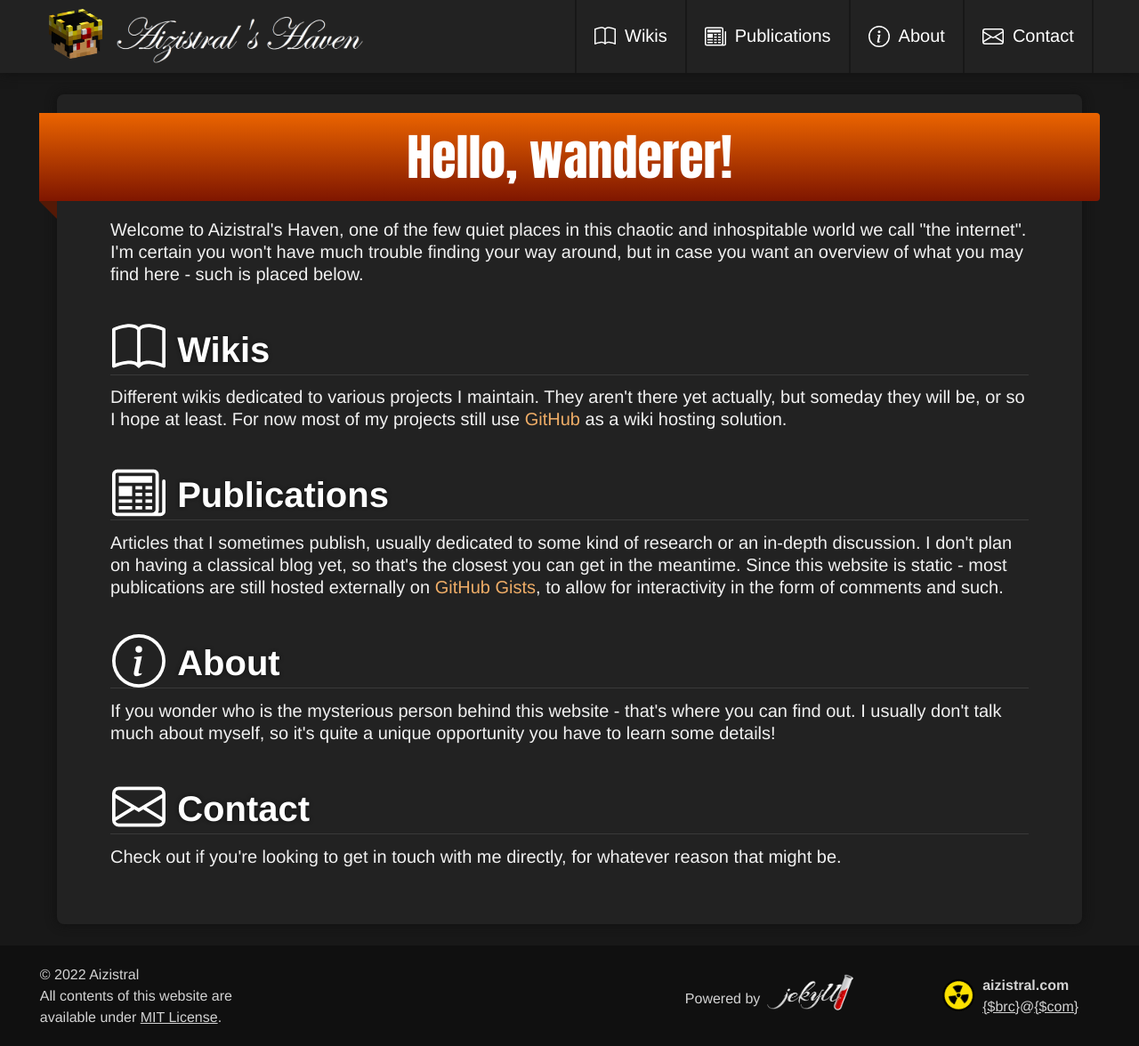
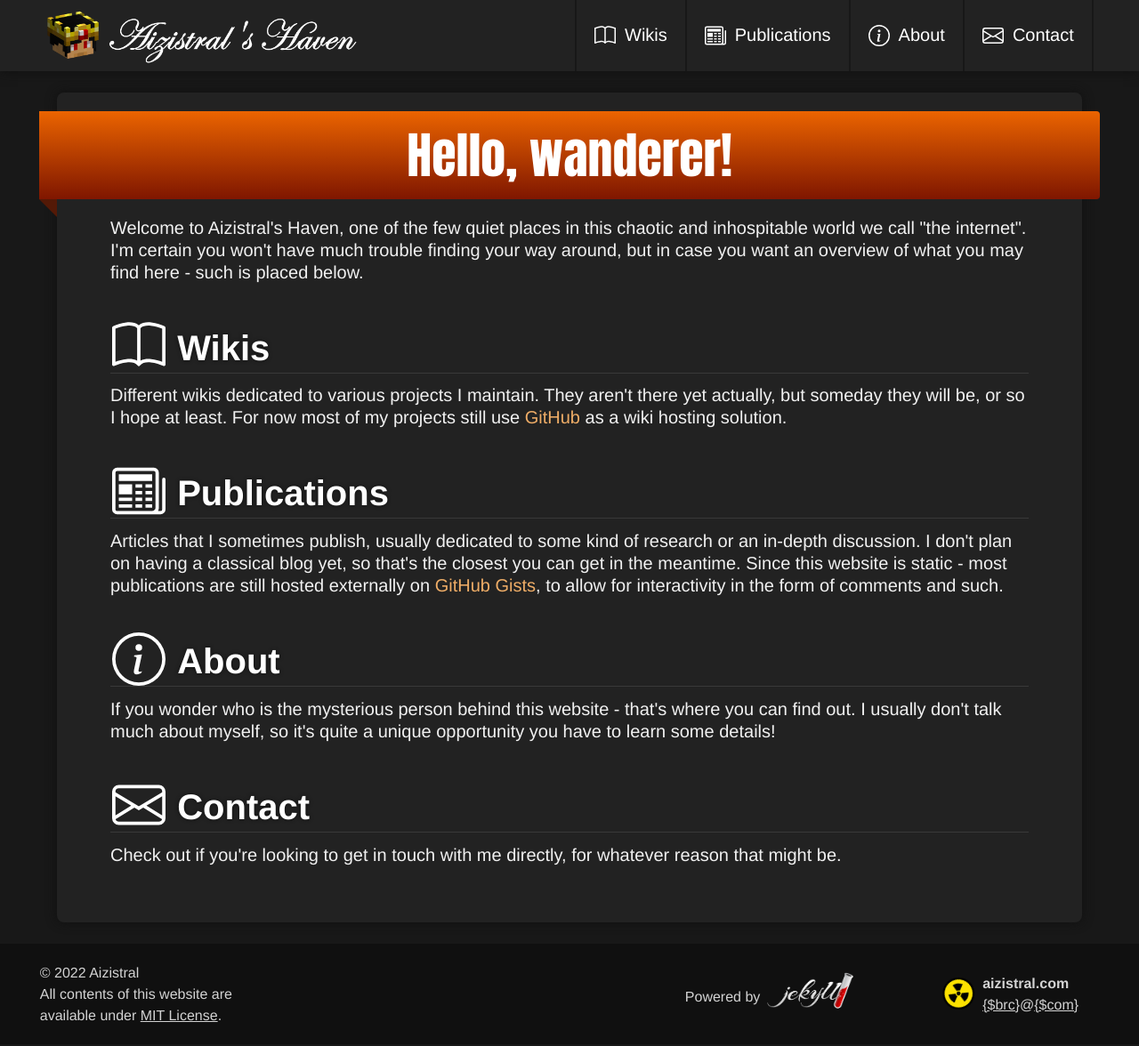
Before and after one commit to Aizistral-Studios/aizistral.com, a Jekyll site: the page built from index.html, in a window 1280 px wide. Shown: the whole page at 89% size. Built offline with Jekyll 4.4.1, drawn with Linux system fonts in a browser that asks for light colours; some web fonts are replaced.

Commit message:
Make header logo one image

```diff
--- a/_layouts/default.html
+++ b/_layouts/default.html
@@ -23,8 +23,8 @@
 		<header>
 			<nav>
 				<a href="/" class="header-logo">
-					<img src="/assets/images/aizhead_3dM.png" class="header-logo_img" alt="Logo" width="768" height="712">
-					<img src="/assets/images/logo-text.png" class="header-logo-text" alt="Logo Text" width="1384" height="287">
+					<img src="/assets/images/website-logo.png" class="header-logo-img" alt="Logo" width="4875" height="965">
+					<!-- <img src="/assets/images/logo-text.png" class="header-logo-text" alt="Logo Text" width="1384" height="287"> -->
 					<!-- <p class="header-logo_text">Aizistral's Haven</p> -->
 				</a>
 				<div class="header-buttons">
--- a/_sass/layouts.scss
+++ b/_sass/layouts.scss
@@ -13,11 +13,11 @@
 // 	background-color: #1f1f1f;
 // }
 
-.header-logo_img {
+.header-logo-img {
 	display: inline;
-	max-height: 56px;
+	max-height: 72px;
 	width: auto;
-	margin: 10px;
+	margin-block: 4px;
 }
 
 .header-logo-text {
```
Also changed, not shown: assets/images/website-logo.png (added).
